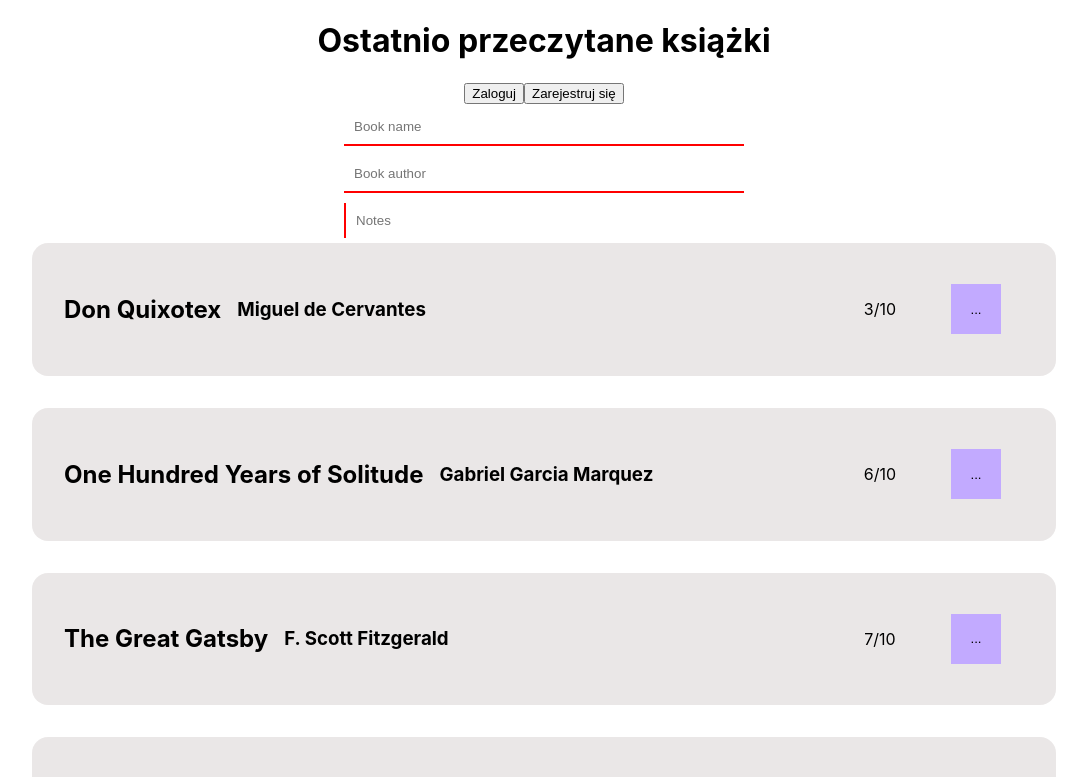
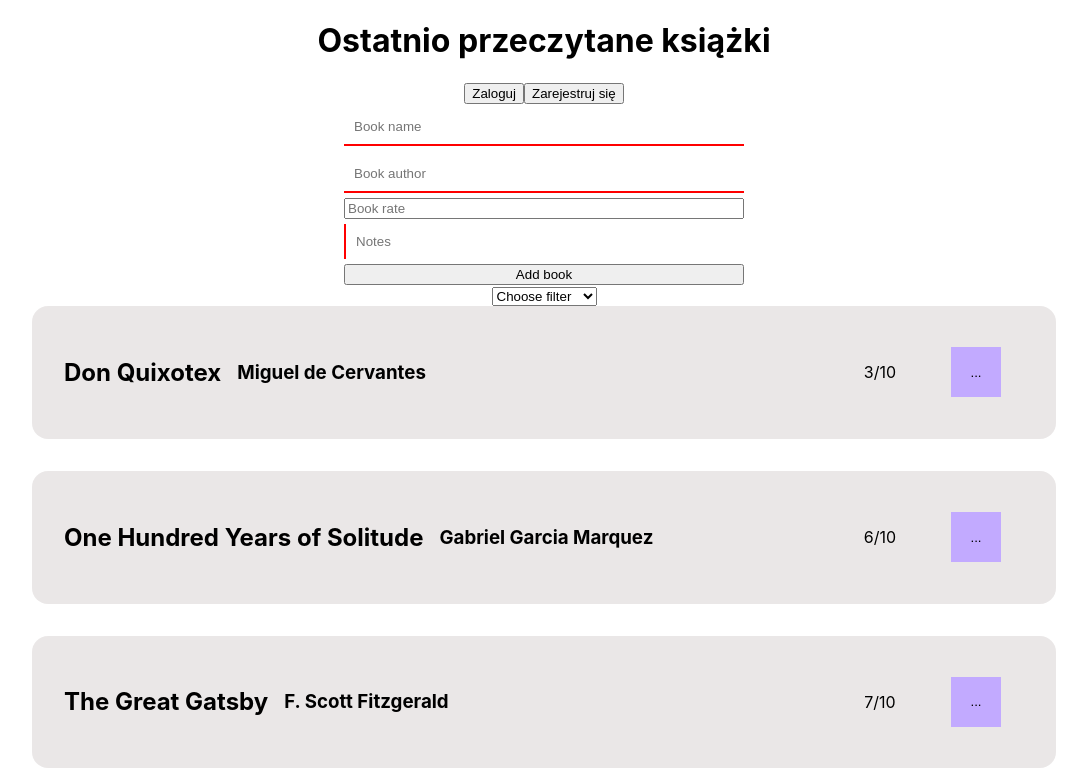
Before and after one commit to yuliusc/Personal-library, a React (Create React App) app: page / in a window 1280 px wide. Shown: the top 777 px of the page, without its empty margins (96-1183 px from the left). Built offline with nearby package versions, Linux system fonts and the light colour scheme.

Commit message:
Add files via upload

```diff
--- a/src/App.js
+++ b/src/App.js
@@ -1,14 +1,74 @@
+import React, {useState, useEffect} from "react";
 import './App.css';
 import Navbar from "./components/Navbar";
 import CardsList from "./components/CardsList";
 import AddBook from "./components/AddBook";
+import Filters from "./components/Filters";
 
 function App() {
+
+    const books = [
+        {
+            title: " Don Quixotex",
+            author: "Miguel de Cervantes",
+            date: new Date(2021, 2, 14).toString(),
+            rate: 3,
+            notes: "Lorem ipsum dolor sit amet, consectetur adipiscing elit, sed do eiusmod tempor incididunt ut labore et dolore magna aliqua. Ut enim ad minim veniam, quis nostrud exercitation ullamco laboris nisi ut aliquip ex ea commodo consequat. Duis aute irure dolor in reprehenderit in voluptate velit esse cillum dolore eu fugiat nulla pariatur. Excepteur sint occaecat cupidatat non proident, sunt in culpa qui officia deserunt mollit anim id est laborum.\n"
+        },
+        {
+            title: " One Hundred Years of Solitude",
+            author: "Gabriel Garcia Marquez",
+            date: new Date(2021, 3, 22).toString(),
+            rate: 6,
+            notes: "eniam, quis nostrud exercitation ullamco laboris nisi ut aliquip ex ea commodo consequat. Duis aute irure dolor in reprehenderit in voluptate velit esse cillum dolore eu fugiat nulla pariatur. Excepteur sint occaecat cupidatat non proident, sunt in culpa q"
+        },
+        {
+            title: " The Great Gatsby",
+            author: "F. Scott Fitzgerald",
+            date: new Date(2021, 4, 29).toString(),
+            rate: 7,
+            notes: "Bibendum neque egestas congue quisque egestas diam in arcu. In fermentum posuere urna nec. Arcu dui vivamus arcu felis bibendum ut. Blandit turpis cursus in hac habitasse platea dictumst quisque sagittis. Egestas sed tempus urna et. Viverra adipiscing at in tellus integer. Adipiscing commodo elit at imperdiet dui accumsan sit. Suscipit tellus mauris a diam maecenas sed. Platea dictumst vestibulum rhoncus est pellentesque elit. Eget mauris pharetra et ultrices neque ornare aenean.\n" +
+                "\n"
+        },
+        {
+            title: " Moby Dick",
+            author: "Herman Melville",
+            date: new Date(2021, 8, 23).toString(),
+            rate: 5,
+            notes: "nice book"
+        },
+
+    ]
+
+    const [bookSet, setBookSet] = useState(books);
+    const addBookHandler = (bookName, bookAuthor, bookRate, bookNotes) => {
+        setBookSet((currSet) => {
+            return [{title: bookName, author: bookAuthor, rate: bookRate, notes: bookNotes}, ...currSet]
+        })
+    }
+
+    const setFilterHandler = () => {
+        const sortedBooks = bookSet.sort((a, b) => {
+            return a.title.localeCompare(b.title)
+        })
+        console.log(sortedBooks);
+        setBookSet(sortedBooks)
+
+        console.log(bookSet);
+    }
+
+    useEffect(() => {
+        console.log('filter');
+        return console.log('returbn');
+
+    }, [bookSet]);
+
     return (
         <div className="App">
             <Navbar/>
-            <AddBook/>
-            <CardsList></CardsList>
+            <AddBook onAddBook={addBookHandler}/>
+            <Filters onSortBooks={setFilterHandler}/>
+            <CardsList books={bookSet}></CardsList>
         </div>
     );
 }
--- a/src/components/AddBook.js
+++ b/src/components/AddBook.js
@@ -1,18 +1,51 @@
-import React from 'react';
+import React, {useState} from 'react';
 import '../styles/addBook.css'
 
 const AddBook = (props) => {
 
-    const addUserHandler = (e) => {
+    const [bookName, setbookName] = useState('');
+    const [bookAuthor, setbookAuthor] = useState('');
+    const [bookRate, setbookRate] = useState('');
+    const [bookNotes, setbookNotes] = useState('');
+
+    const addBookHandler = (e) => {
         e.preventDefault();
+
+        if (+bookRate < 0 || +bookRate > 5 || bookRate.length === 0 || bookName.trim().length === 0) {
+            return;
+        }
+        props.onAddBook(bookName, bookAuthor, bookRate, bookNotes);
+        setbookName('');
+        setbookAuthor('');
+        setbookRate('');
+        setbookNotes('');
+    }
+
+    const bookNameChange = (e) => {
+        setbookName(e.target.value)
+    }
+    const bookAuthorChange = (e) => {
+        setbookAuthor(e.target.value)
+    }
+    const bookRateChange = (e) => {
+        setbookRate(e.target.value)
+    }
+    const bookNotesChange = (e) => {
+        setbookNotes(e.target.value)
     }
 
     return (
         <div className={"addBook"}>
-            <form onSubmit={addUserHandler}>
-                <input type="text" id="bookName" placeholder={"Book name"} className={"addBook__name"}></input>
-                <input type="text" id="bookAuthor" placeholder={"Book author"} className={"addBook__author"}></input>
-                <input type="text" id="bookNotes" placeholder={"Notes"} className={"addBook__notes"}></input>
+            <form onSubmit={addBookHandler}>
+                <input type="text" id="bookName" placeholder={"Book name"} className={"addBook__name"}
+                       onChange={bookNameChange} value={bookName}></input>
+                <input type="text" id="bookAuthor" placeholder={"Book author"} className={"addBook__author"}
+                       onChange={bookAuthorChange} value={bookAuthor}></input>
+                <input type="number" id="bookRate" placeholder={"Book rate"} className={"addBook__rate"}
+                       onChange={bookRateChange} value={bookRate}></input>
+                <input type="text" id="bookNotes" placeholder={"Notes"} className={"addBook__notes"}
+                       onChange={bookNotesChange} value={bookNotes}></input>
+                <button type="submit">Add book</button>
             </form>
         </div>
     )
--- a/src/components/Card.js
+++ b/src/components/Card.js
@@ -7,15 +7,16 @@ const Button = styled.button`
   background: #c2aaff;
   cursor: pointer;
 `;
-const dropdown = () => {
-    // document.getElementById('moreInfo').style.display = "block"
-    if (document.getElementById('moreInfo').style.display = "none")
-        document.getElementById('moreInfo').style.display = "block"
-    else {
-        document.getElementById('moreInfo').style.display = "none"
-    }
-    console.log(document.getElementById('moreInfo').style.display)
-}
+
+// const dropdown = () => {
+//     // document.getElementById('moreInfo').style.display = "block"
+//     if (document.getElementById('moreInfo').style.display = "none")
+//         document.getElementById('moreInfo').style.display = "block"
+//     else {
+//         document.getElementById('moreInfo').style.display = "none"
+//     }
+//     console.log(document.getElementById('moreInfo').style.display)
+// }
 
 const Card = (props) => {
     return (
@@ -27,7 +28,7 @@ const Card = (props) => {
             {/*<p className={"card__date"}>04.04.2021</p>*/}
             <div className={"card__right"}>
                 <p className={"card__rate"}>{props.rate}/10</p>
-                <Button className={"card__notes"} onClick={dropdown}> ...</Button>
+                <Button className={"card__notes"}> ...</Button>
                 <p className={"card__moreInfo"} id={"moreInfo"}>{props.notes}</p>
             </div>
         </div>
--- a/src/components/CardsList.js
+++ b/src/components/CardsList.js
@@ -3,48 +3,17 @@ import Card from "./Card";
 import "../styles/cardCont.css"
 
 const CardList = (props) => {
-    const books = [
-        {
-            title: " Don Quixotex",
-            author: "Miguel de Cervantes",
-            date: new Date(2021, 2, 14).toString(),
-            rate: 3,
-            notes: "Lorem ipsum dolor sit amet, consectetur adipiscing elit, sed do eiusmod tempor incididunt ut labore et dolore magna aliqua. Ut enim ad minim veniam, quis nostrud exercitation ullamco laboris nisi ut aliquip ex ea commodo consequat. Duis aute irure dolor in reprehenderit in voluptate velit esse cillum dolore eu fugiat nulla pariatur. Excepteur sint occaecat cupidatat non proident, sunt in culpa qui officia deserunt mollit anim id est laborum.\n"
-        },
-        {
-            title: " One Hundred Years of Solitude",
-            author: "Gabriel Garcia Marquez",
-            date: new Date(2021, 3, 22).toString(),
-            rate: 6,
-            notes: "eniam, quis nostrud exercitation ullamco laboris nisi ut aliquip ex ea commodo consequat. Duis aute irure dolor in reprehenderit in voluptate velit esse cillum dolore eu fugiat nulla pariatur. Excepteur sint occaecat cupidatat non proident, sunt in culpa q"
-        },
-        {
-            title: " The Great Gatsby",
-            author: "F. Scott Fitzgerald",
-            date: new Date(2021, 4, 29).toString(),
-            rate: 7,
-            notes: "Bibendum neque egestas congue quisque egestas diam in arcu. In fermentum posuere urna nec. Arcu dui vivamus arcu felis bibendum ut. Blandit turpis cursus in hac habitasse platea dictumst quisque sagittis. Egestas sed tempus urna et. Viverra adipiscing at in tellus integer. Adipiscing commodo elit at imperdiet dui accumsan sit. Suscipit tellus mauris a diam maecenas sed. Platea dictumst vestibulum rhoncus est pellentesque elit. Eget mauris pharetra et ultrices neque ornare aenean.\n" +
-                "\n"
-        },
-        {
-            title: " Moby Dick",
-            author: "Herman Melville",
-            date: new Date(2021, 8, 23).toString(),
-            rate: 5,
-            notes: "nice book"
-        },
 
-    ]
     return (
         <div className={"cardCont"}>
-            {books.map(book =>
+            {props.books.map(book =>
                 <Card
                     title={book.title}
                     author={book.author}
                     // date={book.date}
                     rate={book.rate}
                     notes={book.notes}
-                    key={Math.random()}
+                    key={book.title}
                 ></Card>
             )}
 
--- /dev/null
+++ b/src/components/Filters.js
@@ -0,0 +1,41 @@
+import React, {useState, useEffect} from 'react';
+
+function Filters(props) {
+
+    const [filter, setFilter] = useState('');
+
+    const changeFilter = (e) => {
+        e.preventDefault();
+        // if (filter === 'nameInc') {
+        //
+        // }
+        props.onSortBooks();
+
+    }
+
+    const changedFilter = (e) => {
+        setFilter(e.target.value);
+    }
+
+    useEffect(() => {
+        console.log(filter)
+    }, [filter]);
+
+    return (
+        <div>
+            <form onChange={changeFilter}>
+                <select name="Sort by" id="sortBy" value={filter} onChange={changedFilter}>
+                    <option>Choose filter</option>
+                    <option value="nameInc">Book name &#8599; </option>
+                    <option value="nameDec">Book name &#8600;</option>
+                    <option value="authorInc">Author &#8599;</option>
+                    <option value="authorDec">Author &#8600;</option>
+                    <option value="rateInc">Rate &#8599;</option>
+                    <option value="rateDec">Rate &#8600;</option>
+                </select>
+            </form>
+        </div>
+    );
+}
+
+export default Filters;
```
